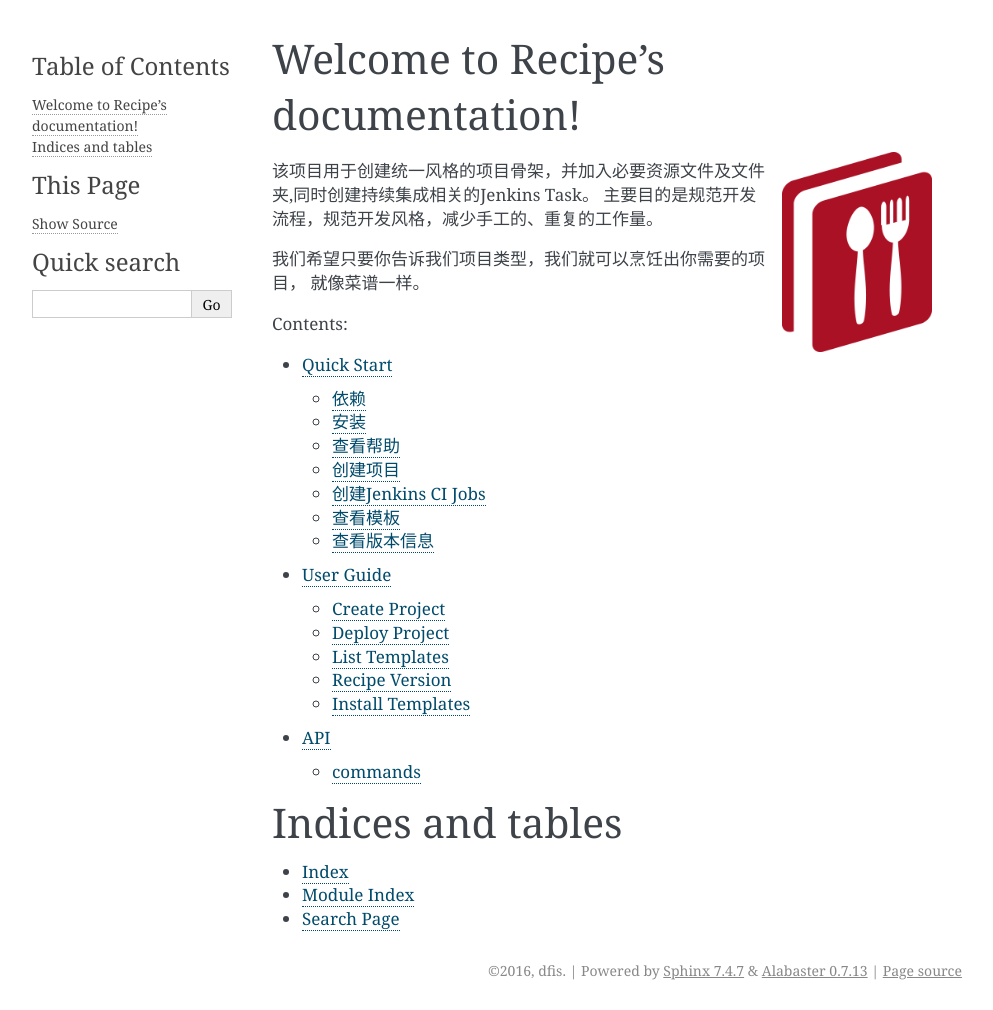
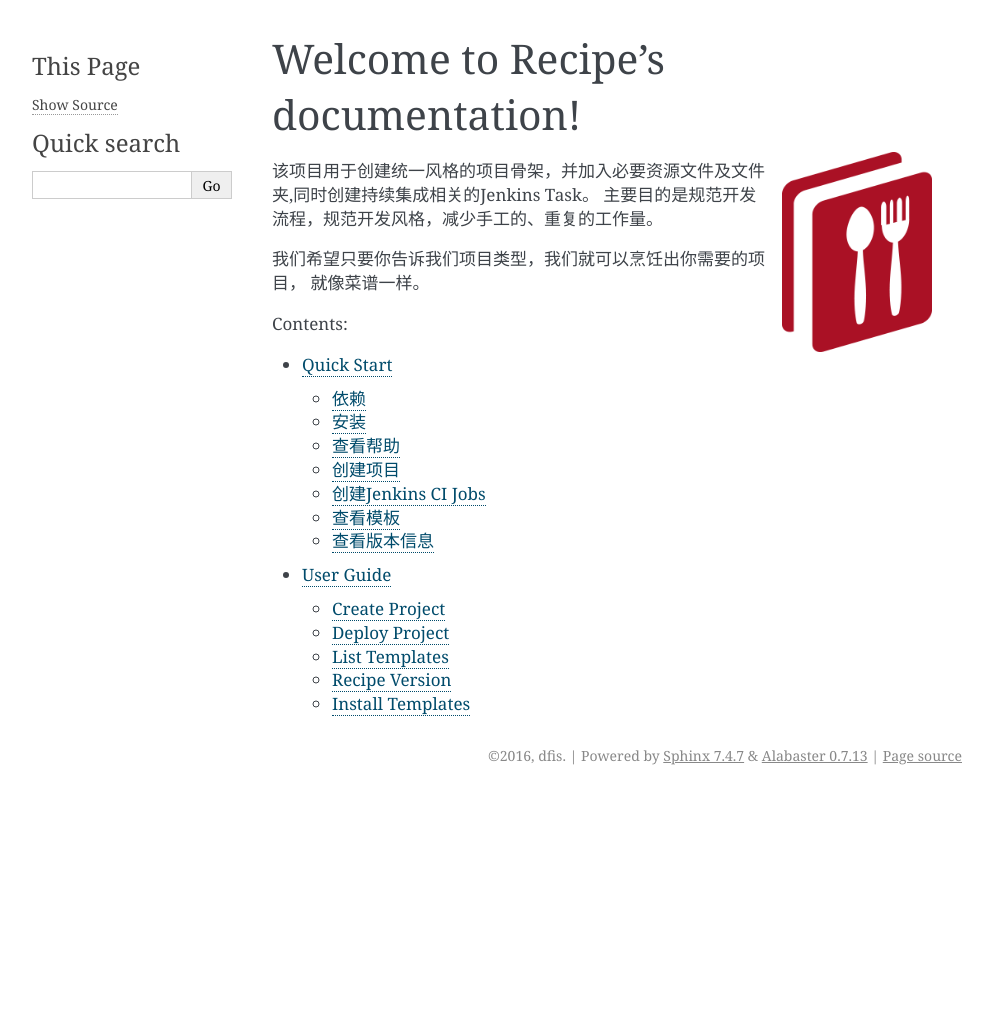
Before and after one commit to by46/recipe, a Sphinx documentation site: the page built from doc/index.rst, in a window 1280 px wide. Shown: the whole page, without its empty margins (148-1141 px from the left). Built offline with Sphinx 7.4.7, drawn with Linux system fonts in a browser that asks for light colours; after the commit the page ends 900 px from its top, so only the background shows below that.

Commit message:
format document

```diff
--- a/doc/index.rst
+++ b/doc/index.rst
@@ -22,13 +22,3 @@ Contents:
 
    tutor
    guide
-   api
-
-
-
-Indices and tables
-==================
-
-* :ref:`genindex`
-* :ref:`modindex`
-* :ref:`search`
```
Also changed, not shown: TODO.md (+1 -0 lines).
